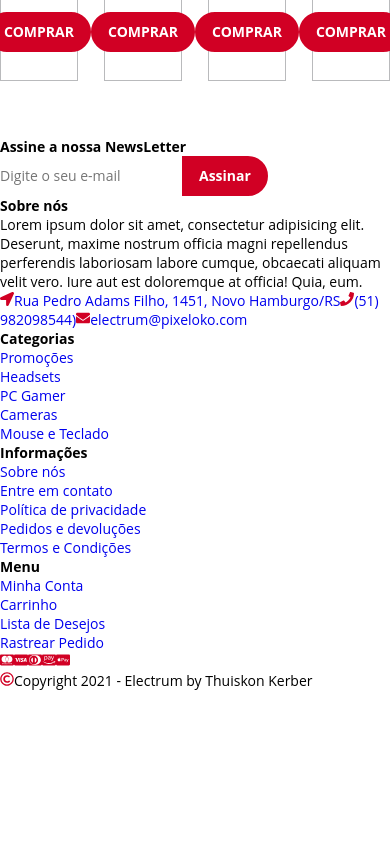
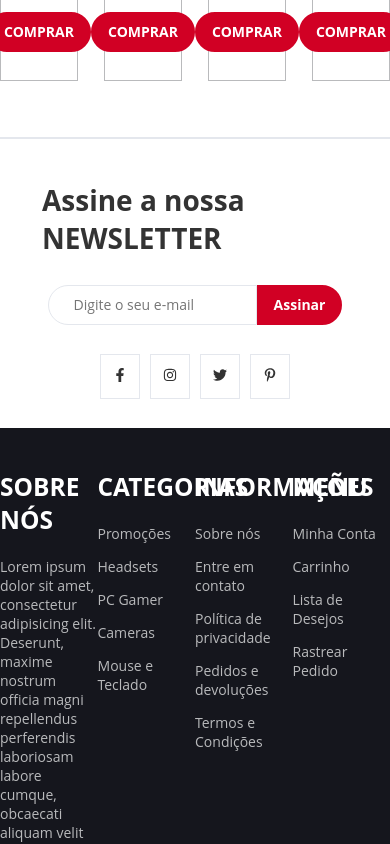
Before and after one commit to djpombo/electrum, a React (Create React App) app: page / in a window 390 px wide. Shown: the part 1920-2764 px from the top of the page. Before the commit the page ends 2610 px from the top, so only its background shows below. Built offline with nearby package versions, Linux system fonts and the light colour scheme.

Commit message:
c02 pagina frontal pronta sem mobile adjsuts

```diff
--- a/src/components/Footer/index.jsx
+++ b/src/components/Footer/index.jsx
@@ -16,21 +16,22 @@ export const Footer = () => {
                             aliquam velit vero. Iure aut est
                             doloremque at officia! Quia, eum.
                         </p>
-                        <i className="fas fa-location-arrow">
-                            <FaLocationArrow />
-                        </i>
+
+                        <div className="footer-top-about-icons">
+
+                        <FaLocationArrow />
                         <a href="#">Rua Pedro Adams Filho, 1451, Novo Hamburgo/RS</a>
 
                         <i className="fas fa-phone">
-                            <FaPhone />
+
                         </i>
-                        <a href="#">(51) 982098544)</a>
+                        <FaPhone /><a href="#">(51) 982098544)</a>
 
                         <i className="far fa-envelope">
-                            <FaEnvelope />
+
                         </i>
-                        <a href="#">electrum@pixeloko.com</a>
-
+                        <FaEnvelope /><a href="#">electrum@pixeloko.com</a>
+                        </div>
                     </div>
                     <div className="footer-top-categories">
                         <h3>Categorias</h3>
@@ -95,20 +96,20 @@ export const Footer = () => {
 
                 <div className="footer-bottom">
                     <div className="footer-bottom-payments">
-                        <i className="fab fa-cc-mastercard">
-                            <FaCcMastercard />
+                        <i className="fab fa-cc-mastercard" >
+                            <FaCcMastercard size={42}/>
                         </i>
                         <i className="fab fa-cc-visa">
-                            <FaCcVisa />
+                            <FaCcVisa size={42}/>
                         </i>
                         <i className="fab fa-cc-dinners-club">
-                            <FaCcDinersClub />
+                            <FaCcDinersClub size={42}/>
                         </i>
                         <i className="fab fa-cc-amazon-pay">
-                            <FaCcAmazonPay />
+                            <FaCcAmazonPay size={42}/>
                         </i>
                         <i className="fab fa-cc-apple-pay">
-                            <FaCcApplePay />
+                            <FaCcApplePay size={42}/>
                         </i>
                     </div>
                     <p><i><FaRegCopyright /></i>Copyright 2021 - Electrum by Thuiskon Kerber</p>
--- a/src/components/Home/index.jsx
+++ b/src/components/Home/index.jsx
@@ -1,4 +1,4 @@
-import { FaArrowCircleRight, FaStar, FaRegStar } from 'react-icons/fa';
+import { FaArrowCircleRight, FaStar, FaRegStar, FaFacebookF, FaInstagram, FaTwitter, FaPinterestP } from 'react-icons/fa';
 import Prod1 from '../../img/prod-1.jpg';
 import Prod2 from '../../img/prod-2.jpg';
 import Prod3 from '../../img/prod-3.jpg';
@@ -227,7 +227,14 @@ export const Home = () => {
                     <input type="email" name="email" id="email" placeholder="Digite o seu e-mail" />
                     <input type="submit" className="btn btn-half" value="Assinar" />
                 </form>
+                <div className="social-media">
+                    <i className="fab fa-facebook-f"><FaFacebookF /></i>
+                    <i className="fab fa-instagram"><FaInstagram /></i>
+                    <i className="fab fa-twitter"><FaTwitter /></i>
+                    <i className="fab fa-pinterest-p"><FaPinterestP /></i>
+                </div>
             </div>
+
 
 
 
--- a/src/css/app.css
+++ b/src/css/app.css
@@ -222,6 +222,119 @@ ul {
   font-size: 1.5rem;
 }
 
+.newsletter-container {
+  display: flex;
+  flex-direction: column;
+  justify-content: center;
+  align-items: center;
+  padding: 3rem;
+  border-top: 2px solid #E4E7ED;
+}
+.newsletter-container h2 {
+  margin-bottom: 2rem;
+  font-size: 2rem;
+  color: #333;
+}
+.newsletter-container h2 span {
+  font-weight: bold;
+  text-transform: uppercase;
+  font-size: 2rem;
+}
+.newsletter-container form {
+  display: flex;
+  margin-bottom: 3rem;
+}
+.newsletter-container form input[type=email] {
+  border: 1px solid #E4E7ED;
+  height: 40px;
+  border-top-left-radius: 20px;
+  border-bottom-left-radius: 20px;
+  padding-left: 25px;
+}
+.newsletter-container .social-media i {
+  padding: 12px;
+  margin: 5px;
+  border: 1px solid #E4E7ED;
+  cursor: pointer;
+  color: #333;
+  transition: 0.4s;
+}
+.newsletter-container .social-media i:hover {
+  color: #d10024;
+  background-color: #E4E7ED;
+}
+
+.footer {
+  background-color: #15161d;
+  padding: 3rem 0;
+}
+.footer a, .footer p {
+  color: #b9babc;
+}
+.footer li, .footer p {
+  margin-bottom: 1rem;
+}
+.footer li a:hover, .footer p a:hover {
+  color: #d10024;
+}
+.footer i {
+  margin-right: 0.3rem;
+}
+.footer h3 {
+  color: #fff;
+  text-transform: uppercase;
+  font-size: 1.75rem;
+  margin-bottom: 1.5rem;
+}
+.footer-top {
+  max-width: 1170px;
+  margin: 0 auto;
+  display: flex;
+  justify-content: space-between;
+  padding-bottom: 3rem;
+}
+.footer-top-about, .footer-top-categories, .footer-top-information, .footer-top-menu {
+  max-width: 25%;
+}
+.footer-top-about i {
+  display: flex;
+  flex-direction: column;
+  padding: 0.65rem 0;
+}
+.footer-top-about-icons {
+  color: #d10024;
+}
+.footer-top-about-icons a {
+  margin-left: 0.65rem;
+  padding: 1.25rem 0;
+}
+.footer-bottom {
+  max-width: 1170px;
+  margin: 0 auto;
+  display: flex;
+  justify-content: space-between;
+  flex-direction: column;
+  justify-items: center;
+  align-items: center;
+}
+.footer-bottom i {
+  color: #b9babc;
+  vertical-align: middle;
+}
+.footer-bottom-payments {
+  margin-bottom: 2rem;
+}
+.footer-bottom-payments i {
+  color: #333;
+  cursor: pointer;
+  font-size: 3rem;
+  margin: 5px;
+  transition: 0.4s;
+}
+.footer-bottom-payments i:hover {
+  color: #d10024;
+}
+
 .btn {
   padding: 8px 15px;
   height: 40px;
--- /dev/null
+++ b/src/sass/2-layouts/_footer-section.sass
@@ -0,0 +1,73 @@
+@use '../1-base/variables'
+@use '../1-base/base-mixins'
+@use 'layouts-mixins'
+
+
+.footer
+    background-color: variables.$bg-color
+    padding: 3rem 0
+
+    a, p
+        color: variables.$gray-text-color
+
+    li, p
+        margin-bottom: 1rem
+
+        a
+            &:hover
+                color: variables.$primary-color
+
+    i
+        margin-right: .3rem
+
+    h3
+        color: variables.$light-color
+        text-transform: uppercase
+        font-size: 1.75rem
+        margin-bottom: 1.5rem
+
+    &-top
+        @include layouts-mixins.center-content
+        padding-bottom: 3rem
+
+        &-about, &-categories, &-information, &-menu
+            max-width: 25%
+
+
+        &-about
+
+            i
+                display: flex
+                flex-direction: column
+                padding: .65rem 0
+
+
+            &-icons
+                color: variables.$primary-color
+
+                a
+                    margin-left: .65rem
+                    padding: 1.25rem 0
+
+    &-bottom
+        @include layouts-mixins.center-content
+        flex-direction: column
+        justify-items: center
+        align-items: center
+
+        i
+            color: variables.$gray-text-color
+            vertical-align: middle
+
+        &-payments
+            margin-bottom: 2rem
+
+            i
+                color: variables.$dark-color
+                cursor: pointer
+                font-size: 3rem
+                margin: 5px
+                transition: .4s
+
+                &:hover
+                    color: variables.$primary-color
--- /dev/null
+++ b/src/sass/2-layouts/_newsletter-section.sass
@@ -0,0 +1,44 @@
+@use '../1-base/variables'
+@use '../1-base/base-mixins'
+@use 'layouts-mixins'
+
+
+.newsletter-container
+    display: flex
+    flex-direction: column
+    justify-content: center
+    align-items: center
+    padding: 3rem
+    border-top: 2px solid variables.$section-bg-color
+
+    h2
+        margin-bottom: 2rem
+        font-size: 2rem
+        color: variables.$dark-color
+
+        span
+            font-weight: bold
+            text-transform: uppercase
+            font-size: 2rem
+
+    form
+        display: flex
+        margin-bottom: 3rem
+
+        input[type="email"]
+            border: 1px solid variables.$section-bg-color
+            @include layouts-mixins.rounded-inputs
+
+    .social-media
+
+        i
+            padding: 12px
+            margin: 5px
+            border: 1px solid variables.$section-bg-color
+            cursor: pointer
+            color: variables.$dark-color
+            transition: .4s
+
+            &:hover
+                color: variables.$primary-color
+                background-color: variables.$section-bg-color
--- a/src/sass/2-layouts/layouts.sass
+++ b/src/sass/2-layouts/layouts.sass
@@ -2,3 +2,5 @@
 @use 'banner-section'
 @use 'products-section'
 @use 'deal-section'
+@use 'newsletter-section'
+@use 'footer-section'
```
Also changed, not shown: 1 other file (tests, documents, lock files or other folders).
